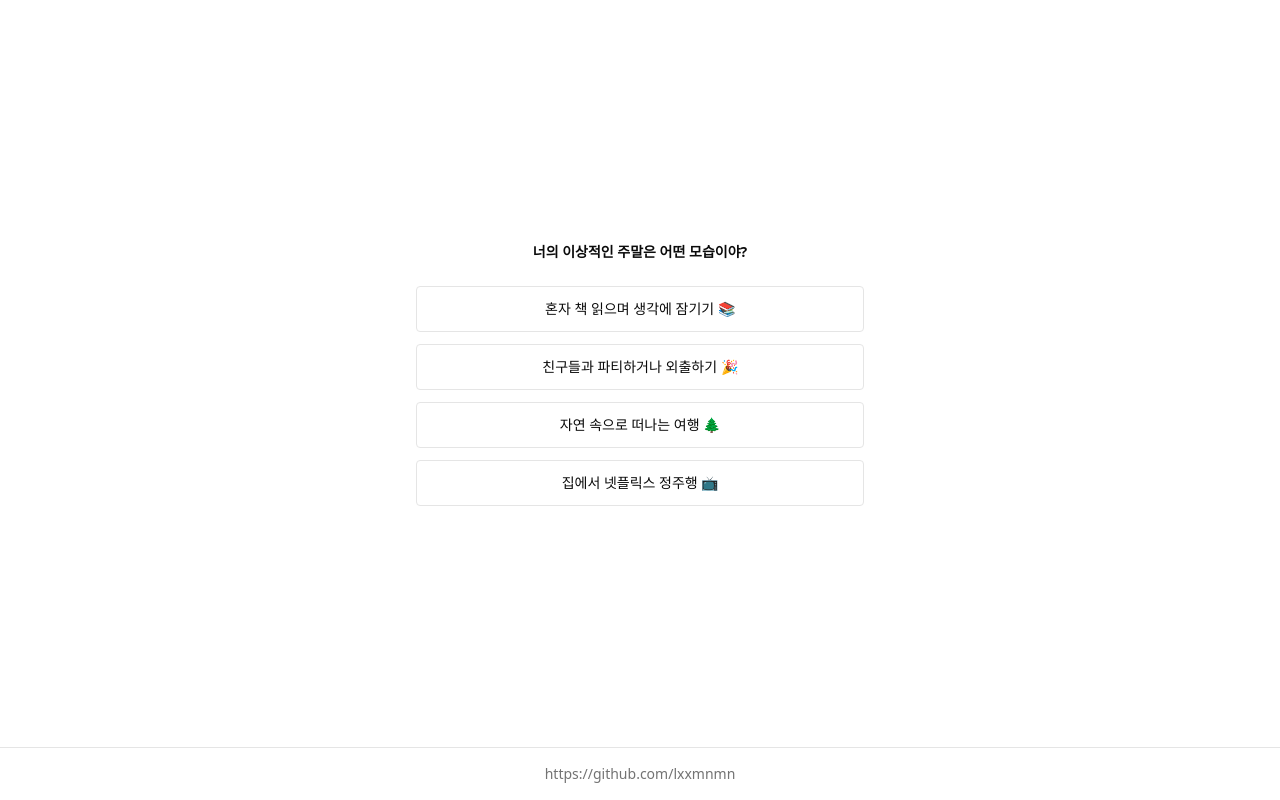
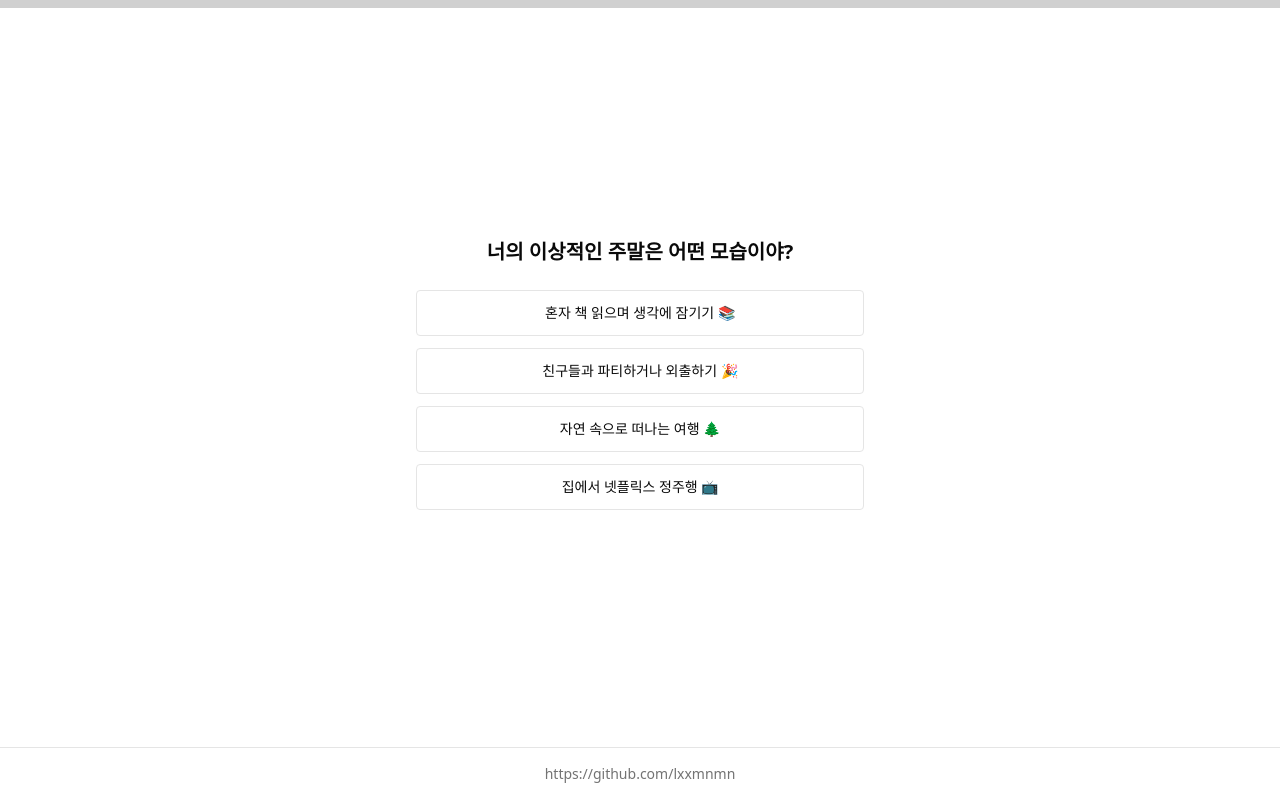
Before and after one commit to lxxmnmn/mojimoji, a Next.js app: page /question in a window 1280 px wide. Built offline with nearby package versions, Linux system fonts and the light colour scheme.

Commit message:
feat: 질문 프로그레스 바 추가

```diff
--- a/package.json
+++ b/package.json
@@ -9,11 +9,13 @@
     "lint": "next lint"
   },
   "dependencies": {
+    "@radix-ui/react-progress": "^1.1.7",
     "@radix-ui/react-slot": "^1.2.3",
     "@tanstack/react-query": "^5.80.6",
     "axios": "^1.9.0",
     "class-variance-authority": "^0.7.1",
     "clsx": "^2.1.1",
+    "framer-motion": "^12.17.0",
     "lucide-react": "^0.513.0",
     "next": "15.3.3",
     "next-themes": "^0.4.6",
--- a/src/app/question/page.tsx
+++ b/src/app/question/page.tsx
@@ -3,43 +3,33 @@
 import { useRouter } from 'next/navigation';
 import { useState } from 'react';
 import { useAnswerStore } from '@/stores';
-import type { Answers, QuestionKey } from '@/types';
+import { Progress } from '@/components/ui/progress';
+import type { QuestionKey } from '@/types';
 
 import { questions } from './question';
 
 export default function QuestionPage() {
   const router = useRouter();
   const [currentIndex, setCurrentIndex] = useState(0);
-  const [answers, setAnswers] = useState<Answers>(
-    () => Object.fromEntries(questions.map((item) => [item.question.key, ''])) as Answers
-  );
-  const [isFinished, setIsFinished] = useState(false);
-  const setAllAnswers = useAnswerStore((state) => state.setAnswers);
+  const updateAnswer = useAnswerStore((state) => state.updateAnswer);
 
-  const currentQuestion = questions[currentIndex];
+  const totalQuestions = questions.length;
+  const currentQuestion =
+    currentIndex < totalQuestions ? questions[currentIndex] : questions[totalQuestions - 1];
+  const progressPercent = Math.min((currentIndex / totalQuestions) * 100, 100);
 
   const selectAnswer = (key: QuestionKey, value: string) => {
-    setAnswers((prev) => ({ ...prev, [key]: value }));
-
-    if (currentIndex + 1 < questions.length) {
-      setCurrentIndex(currentIndex + 1);
-    } else {
-      setIsFinished(true);
-    }
-
-    if (isFinished && Object.values(answers).length > 0) {
-      setAllAnswers(answers);
-      router.push('/result');
-    }
+    updateAnswer(key, value);
+    setCurrentIndex((prev) => prev + 1);
   };
 
   return (
     <>
-      <header>
-        <></>
+      <header className="w-full fixed top-0 left-0 z-10">
+        <Progress value={progressPercent} onComplete={() => router.push('/result')} />
       </header>
       <main className="flex flex-col items-center justify-center flex-grow py-20 px-4 text-center">
-        <h2 className="text-sm font-bold mb-6">{currentQuestion.question.label}</h2>
+        <h2 className="text-xl font-bold mb-6">{currentQuestion.question.label}</h2>
         <ul className="space-y-3 w-full max-w-md">
           {currentQuestion.options.map((option) => {
             return (
@@ -49,6 +39,7 @@ export default function QuestionPage() {
                   className="w-full border rounded p-3 text-sm hover:bg-muted"
                   style={{ cursor: 'pointer' }}
                   onClick={() => selectAnswer(currentQuestion.question.key, option.value)}
+                  disabled={currentIndex >= totalQuestions}
                 >
                   {option.label} {option.emoji}
                 </button>
--- /dev/null
+++ b/src/components/ui/progress.tsx
@@ -0,0 +1,36 @@
+'use client';
+
+import * as React from 'react';
+import * as ProgressPrimitive from '@radix-ui/react-progress';
+import { motion } from 'framer-motion';
+
+import { cn } from '@/lib/utils';
+
+interface ProgressProps extends React.ComponentProps<typeof ProgressPrimitive.Root> {
+  value: number;
+  onComplete?: () => void;
+}
+
+function Progress({ className, value, onComplete, ...props }: ProgressProps) {
+  return (
+    <ProgressPrimitive.Root
+      data-slot="progress"
+      className={cn('bg-primary/20 relative h-2 w-full overflow-hidden', className)}
+      {...props}
+    >
+      <ProgressPrimitive.Indicator asChild>
+        <motion.div
+          className="bg-primary h-full"
+          initial={{ width: 0 }}
+          animate={{ width: `${value}%` }}
+          transition={{ duration: 0.4, ease: 'easeInOut' }}
+          onAnimationComplete={() => {
+            if (onComplete && value === 100) onComplete();
+          }}
+        />
+      </ProgressPrimitive.Indicator>
+    </ProgressPrimitive.Root>
+  );
+}
+
+export { Progress };
--- a/src/stores/useAnswerStore.ts
+++ b/src/stores/useAnswerStore.ts
@@ -1,12 +1,22 @@
 import { create } from 'zustand';
-import type { Answers } from '@/types';
+import type { Answers, QuestionKey } from '@/types';
 
 interface AnswerState {
   answers: Answers;
   setAnswers: (a: Answers) => void;
+  resetAnswers: () => void;
+  updateAnswer: (key: QuestionKey, value: string) => void;
 }
 
 export const useAnswerStore = create<AnswerState>((set) => ({
   answers: {} as Answers,
   setAnswers: (a) => set({ answers: a }),
+  resetAnswers: () => set({ answers: {} as Answers }),
+  updateAnswer: (key, value) =>
+    set((state) => ({
+      answers: {
+        ...state.answers,
+        [key]: value,
+      },
+    })),
 }));
```
Also changed, not shown: components.json, 1 other file (tests, documents, lock files or other folders).
